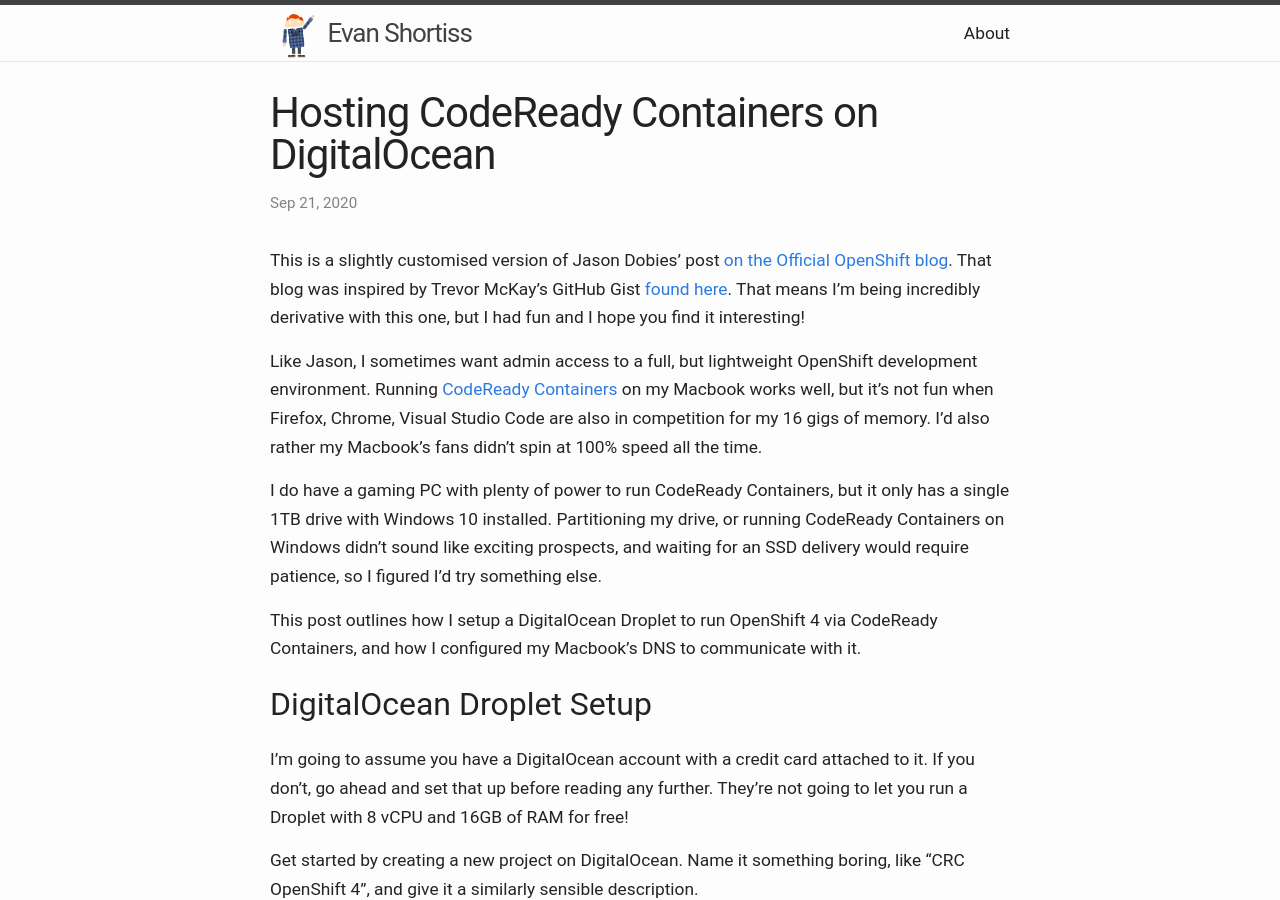
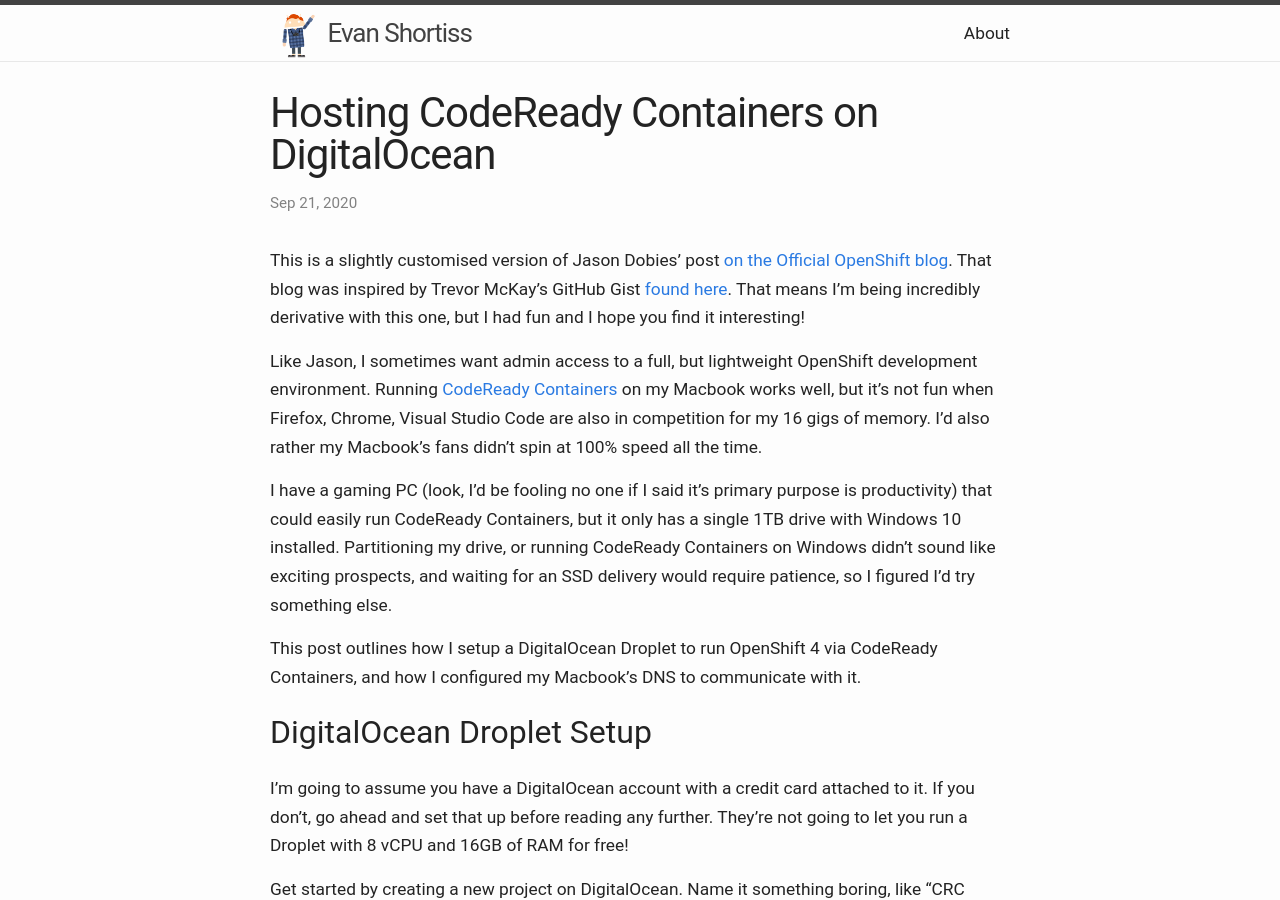
Before and after one commit to evanshortiss/evanshortiss.github.io, a Jekyll site: the page built from _posts/2020-09-21-code-ready-containers-on-digital-ocean.markdown, in a window 1280 px wide and 900 px high. Built offline with Jekyll 4.4.1, drawn with Linux system fonts in a browser that asks for light colours.

Commit message:
gaming pc CRC reference

```diff
--- a/_posts/2020-09-21-code-ready-containers-on-digital-ocean.markdown
+++ b/_posts/2020-09-21-code-ready-containers-on-digital-ocean.markdown
@@ -9,7 +9,7 @@
 
 Like Jason, I sometimes want admin access to a full, but lightweight OpenShift development environment. Running [CodeReady Containers](https://developers.redhat.com/products/codeready-containers/overview) on my Macbook works well, but it's not fun when Firefox, Chrome, Visual Studio Code are also in competition for my 16 gigs of memory. I'd also rather my Macbook's fans didn't spin at 100% speed all the time.
 
-I do have a gaming PC with plenty of power to run CodeReady Containers, but it only has a single 1TB drive with Windows 10 installed. Partitioning my drive, or running CodeReady Containers on Windows didn't sound like exciting prospects, and waiting for an SSD delivery would require patience, so I figured I'd try something else.
+I have a gaming PC (look, I'd be fooling no one if I said it's primary purpose is productivity) that could easily run CodeReady Containers, but it only has a single 1TB drive with Windows 10 installed. Partitioning my drive, or running CodeReady Containers on Windows didn't sound like exciting prospects, and waiting for an SSD delivery would require patience, so I figured I'd try something else.
 
 This post outlines how I setup a DigitalOcean Droplet to run OpenShift 4 via CodeReady Containers, and how I configured my Macbook's DNS to communicate with it.
 
```
